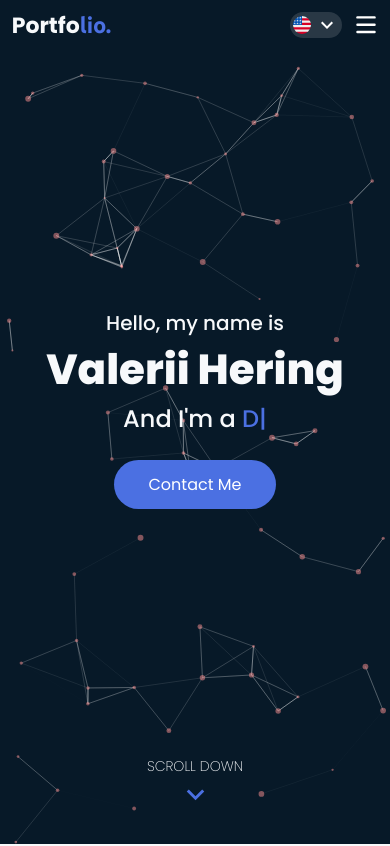
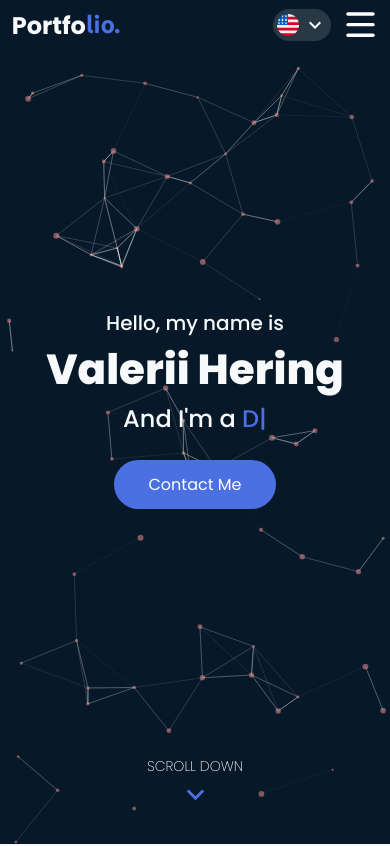
Before and after one commit to Valerij-Hering/Portfolio, a React (Vite) app: page / in a window 390 px wide. Shown: the top 846 px of the page. Built offline with nearby package versions, Linux system fonts and the light colour scheme.

Commit message:
Первый коммит

```diff
--- a/src/widgets/LanguageSwitcher/ui/LanguageSwitcher.module.scss
+++ b/src/widgets/LanguageSwitcher/ui/LanguageSwitcher.module.scss
@@ -78,7 +78,5 @@
     cursor: pointer;
     background-color: #ffffff23;
     border-radius: var(--border-radius-50);
-    @include mobile-768 {
-        padding:1px 3px ;
-    }
+
 }
--- a/src/widgets/Navbar/ui/MobileNavbar/ui/MobileNavbar.jsx
+++ b/src/widgets/Navbar/ui/MobileNavbar/ui/MobileNavbar.jsx
@@ -54,13 +54,13 @@ export const MobileNavbar = () => {
         <Stack ref={menuRef} className={getStyles(styles.mobileNavbar, { [styles.mobileNavbarColor] : navColor }, [])} tag="nav" justify="center" align="center" fullWidth>
             <Stack className={styles.containerNav} justify="between" align="center">
                 <Stack align="center">
-                    <Text fontStyle="poppins700" size={isMobile ? 22 : isTablet ? 28 : 34} color="whiteSoft">Portfo</Text>
-                    <Text fontStyle="ubuntu700" size={isMobile ? 22 : isTablet ? 28 : 34} color={navColor || isMobileNavbarOpen ? "white" : "blue"}>lio.</Text>
+                    <Text fontStyle="poppins700" size={isMobile ? 24 : isTablet ? 28 : 34} color="whiteSoft">Portfo</Text>
+                    <Text fontStyle="ubuntu700" size={isMobile ? 24 : isTablet ? 28 : 34} color={navColor || isMobileNavbarOpen ? "white" : "blue"}>lio.</Text>
                 </Stack>
                 <Stack align="center" gap={12}>
-                    <LanguageSwitcher size={18}/>
+                    <LanguageSwitcher/>
                     <Button ref={toggleBtnRef}  variant="clear" noPadding onClick={(e) => {e.stopPropagation(); toggleMobileNavbar();}}>
-                        <Hamburger isActive={isMobileNavbarOpen} />
+                        <Hamburger isActive={isMobileNavbarOpen} size='35'/>
                     </Button>
                 </Stack>
                 {isMobileNavbarOpen &&
```
